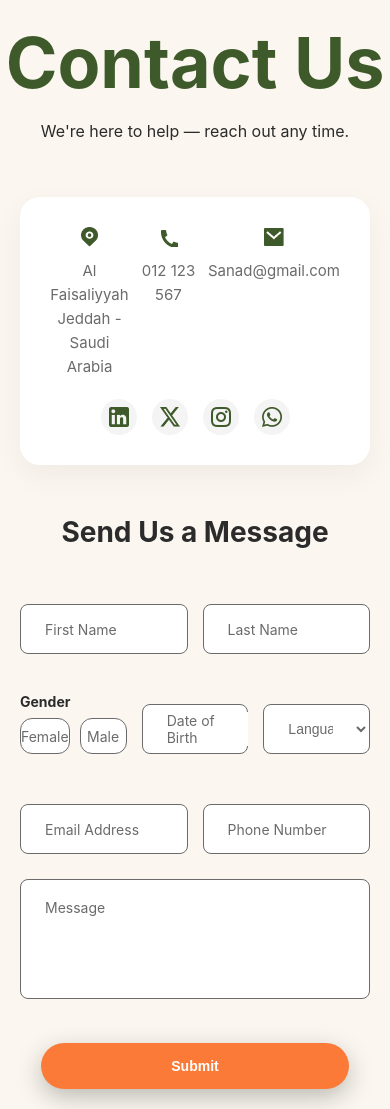
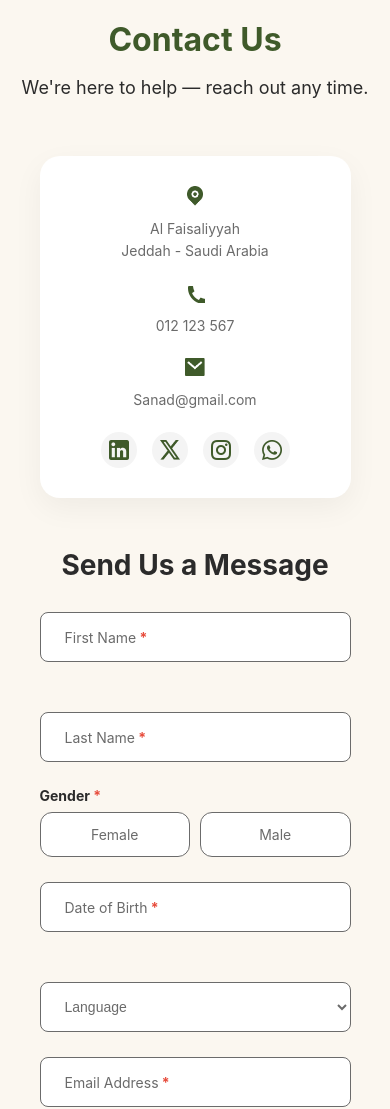
Before and after one commit to r-omar71/Sanad, a plain HTML site: page pages/contact.html in a window 390 px wide. Shown: the part 120-1229 px from the top of the page. Drawn offline with Linux system fonts and the light colour scheme.

Commit message:
fixing the responsiveness in contact and anout us page

```diff
--- a/css/About.css
+++ b/css/About.css
@@ -64,28 +64,25 @@ nav img{
     margin-top: 100px;
 }
 .about-us h1{
-    font-size: 45px;
+    font-size: 52px !important;
     color: #3F5A2A;
     margin-bottom: 10px;
 }
 .about-us p{
-    font-size: 1.1rem;
+    font-size: 20px;
     color: #2B2B2B;
     max-width: 600px;
     margin: 0 auto;
     line-height: 1.6;
 }
 .table-container{
+    overflow: hidden;
     background-color: #FFFFFF;
     padding: 30px;
     border-radius: 25px;
     box-shadow: 0 10px 30px rgba(0, 0, 0, 0.05);
     width: 1000px;
-    height: 20px 0;
-    overflow: hidden;
-    margin: 20px 0;
-    display: flex;
-    align-items: center;
+
 }
 table{
     width: 100%;
@@ -99,7 +96,7 @@ table th{
     padding: 15px 10px;
     color: #2B2B2B;
     font-weight: 600;
-    font-size: 20px;
+    font-size: 14px !important;
     white-space: nowrap;
 }
 table th:first-child{
@@ -110,7 +107,7 @@ table th:last-child{
 }
 tbody td{
     padding: 20px 10px;
-    font-size: 18px;
+    font-size: 14px !important;
     vertical-align: middle;
     white-space: nowrap;
 }
@@ -191,30 +188,24 @@ footer{
     margin-top: 24px;
 }
 
-@media (max-width: 768px){
-    .about-us h1{
-        font-size: 2rem;
-    }
-    .table-container{
-        padding: 15px;
-        width: 100%;
-    }
-    table th, table td{
-        padding: 10px 5px;
-        font-size: 0.85rem;
-    }
-    .icon-link{
-        width: 30px;
-        height: 30px;
-    }
-    .icon-link img{
-        width: 15px;
-    }
-}
+
 
     /*Responsive Layout*/
 
     @media screen and (max-width:872px){
+        body{
+            padding: 30px 15px;
+        }
+        .table-container{
+            width: 100%;
+            max-width: 95vw;
+            overflow-x: auto;
+            display: block;
+            padding: 20px;
+        }
+        table{
+            min-width: 800px;
+        }
 
         /*footer query*/
     .footer-top{
@@ -229,6 +220,12 @@ footer{
     }
     }
 @media screen and (max-width:690px) {
+    .about-us h1{
+        font-size: 36px !important;
+    }
+    .about-us p{
+        font-size: 24px !important;
+    }
         /*nav query*/
     .nav-links{
         gap: 20px;
@@ -253,6 +250,18 @@ footer{
 }
 
 @media screen and (max-width: 475px) {
+    body{
+        padding: 20px 10px;
+    }
+    .about-us h1{
+        font-size: 32px !important;
+    }
+    .about-us p{
+        font-size: 22px;
+    }
+    .table-container{
+        padding: 10px;
+    }
 
      /*nav query*/
      .navbar{
--- a/css/Contact.css
+++ b/css/Contact.css
@@ -59,8 +59,11 @@ header{
 }
 header h1{
     color: #3F5A2A;
-    font-size: 70px;
+    font-size: 52px;
     margin: 0 0 10px;
+}
+header p{
+    font-size: 20px;
 }
 .container{
     max-width: 700px;
@@ -95,7 +98,7 @@ header h1{
 }
 .info-details{
     color: #6B6B6B;
-    font-size: 15px;
+    font-size: 14px;
     line-height: 1.6;
     margin: 0;
 }
@@ -154,9 +157,7 @@ textarea{
     height: 120px;
     resize: none;
 }
-input:focus, select:focus, textarea:focus {
-    border: 1.5px solid #FB7A38 !important;
-}
+
 .floating-label {
     position: absolute;
     left: 20px;
@@ -174,6 +175,10 @@ textarea + .floating-label{
     top: 20px;
     transform: none;
 }
+input:focus, select:focus, textarea:focus {
+    border: 1.5px solid #FB7A38 !important;
+    outline: none;
+}
 input:focus + .floating-label,
 input:not(:placeholder-shown) + .floating-label,
 textarea:focus + .floating-label,
@@ -183,6 +188,20 @@ textarea:not(:placeholder-shown) + .floating-label {
     color: #FB7A38;
     font-weight: bold;
     transform: translateY(-50%);
+    background: linear-gradient(to bottom, #FBF7F0 50%, #FFFFFF 50%) !important;
+}
+input:focus + .floating-label,
+textarea:focus + .floating-label,
+select:focus + .floating-label {
+    color: #FB7A38 !important;
+}
+input:focus, select:focus, textarea:focus {
+    border: 1.5px solid #FB7A38 !important;
+    outline: none;
+}
+input:not(:placeholder-shown):not(:focus) + .floating-label,
+textarea:not(:placeholder-shown):not(:focus) + .floating-label {
+    color: #6B6B6B;
 }
 .gender-title {
     display: block;
@@ -201,7 +220,7 @@ textarea:not(:placeholder-shown) + .floating-label {
     background-color: rgba(251, 122, 56, 0.15);
     border-color: #FB7A38;
 }
-.submit-btn{
+.submit-button{
     background-color: #FB7A38;
     color: #FFFFFF;
     border: none;
@@ -210,14 +229,14 @@ textarea:not(:placeholder-shown) + .floating-label {
     cursor: pointer;
     display: block;
     margin: 40px auto;
-    font-size: 14px;
+    font-size: 14px !important;
     font-weight: bold;
     box-shadow: 0px 8px 25px 0px rgba(0, 0, 0, 0.25);
     transition: transform 0.3s ease, box-shadow 0.3s ease;
 }
-.submit-btn:hover {
+.submit-button:hover {
     box-shadow: 0px 8px 25px 0px rgba(0, 0, 0, 0.45);
-    transform: scale(1.03);
+    transform: scale(1.06);
 }
 
 input[type="date"]:focus,
@@ -225,10 +244,7 @@ input[type="date"]:valid,
 input[type="date"]:not(:placeholder-shown) {
     color: #6B6B6B;
 }
-select:not([value=""]):valid {
-    border: 1.5px solid #FB7A38 !important;
-    color: #FB7A38 !important;
-}
+
 select:active {
     border-color: #FB7A38;
 }
@@ -251,6 +267,7 @@ input:focus, textarea:focus {
     justify-content: center;
     height: 36px;
     font-size: 14px;
+    font-family: inherit;
     transition: 0.3s;
     border: 0.5px solid #6B6B6B;
     border-radius: 12px;
@@ -271,6 +288,18 @@ input[type="date"]:not(:placeholder-shown) {
 }
 select{
     color: #6B6B6B;
+}
+input[required] + .floating-label::after,
+textarea[required] + .floating-label::after,
+select[required] + .floating-label::after {
+    content: " *";
+    color: #e74c3c;
+    font-weight: bold;
+}
+.gender-title::after {
+    content: " *";
+    color: #e74c3c;
+    font-weight: bold;
 }
 
     /*footer Styling*/
@@ -328,6 +357,12 @@ footer{
 /*Responsive Layout*/
 
     @media screen and (max-width:872px){
+        .container{
+            max-width: 90%;
+        }
+        .submit-button{
+            padding: 15px 80px;
+        }
 
         /*footer query*/
     .footer-top{
@@ -340,7 +375,26 @@ footer{
         justify-content: center;
     }
     }
+
 @media screen and (max-width:690px) {
+    header h1{
+        font-size: 36px;
+    }
+    header p{
+        font-size: 20px !important;
+    }
+    .row{
+        flex-direction: column;
+        gap: 25px;
+        align-items: stretch;
+    }
+    .info-grid{
+        flex-direction: column;
+        gap: 20px;
+    }
+    .info-card{
+        max-width: 100%;
+    }
         /*nav query*/
     .nav-links{
         gap: 20px;
@@ -365,6 +419,24 @@ footer{
 }
 
 @media screen and (max-width: 475px) {
+    header h1{
+        font-size: 32px;
+    }
+    header p{
+        font-size: 18px !important;
+    }
+    .submit-button{
+        width: 100%;
+        padding: 15px 0;
+        font-size: 12px !important;
+        width: 50%;
+    }
+    .gender-options{
+        flex-direction:row;
+    }
+    .button-design{
+        height: 45px;
+    }
 
      /*nav query*/
      .navbar{
--- a/css/LandingPage.css
+++ b/css/LandingPage.css
@@ -120,7 +120,7 @@ nav img{
 
 }
 .volunteer-button:hover{
-     box-shadow: 0px 8px 25px 0px rgba(0, 0, 0, 0.45);
+    box-shadow: 0px 8px 25px 0px rgba(0, 0, 0, 0.45);
     transform: scale(1.06);
 }
 
--- a/pages/contact.html
+++ b/pages/contact.html
@@ -3,7 +3,7 @@
 <head>
     <meta charset="UTF-8">
     <meta name="viewport" content="width=device-width, initial-scale=1.0">
-    <title>Conatct Us</title>
+    <title>Contact Us</title>
     <link rel="stylesheet" href="../css/Contact.css">
     <!--Favicon-->
     <link rel="icon" type="image/png" href="../media/favicon.png">
@@ -57,11 +57,11 @@
             <form>
                 <div class="row">
                     <div class="input-group">
-                        <input type="text" id="fname" placeholder=" ">
+                        <input type="text" id="fname" placeholder=" " required>
                         <label for="fname" class="floating-label">First Name</label>
                     </div>
                     <div class="input-group">
-                        <input type="text" id="lname" placeholder=" ">
+                        <input type="text" id="lname" placeholder=" " required>
                         <label for="lname" class="floating-label">Last Name</label>
                     </div>
                 </div>
@@ -70,11 +70,11 @@
                         <label class="gender-title">Gender</label>
                         <div class="gender-options">
                             <label class="radio-label">
-                                <input type="radio" name="gender" value="female">
+                                <input type="radio" name="gender" value="female" required>
                                 <span class="button-design">Female</span>
                             </label>
                             <label class="radio-label">
-                                <input type="radio" name="gender" value="male">
+                                <input type="radio" name="gender" value="male" required>
                                 <span class="button-design">Male</span>
                             </label>
                         </div>
@@ -82,7 +82,7 @@
                     <div class="input-group">
                         <input type="text" id="birthdate" placeholder=" "
                             onfocus="(this.type='date')"
-                            onblur="if(!this.value)this.type='text'">
+                            onblur="if(!this.value)this.type='text'" required>
                         <label for="birthdate" class="floating-label">Date of Birth</label>
                     </div>
                     <div class="input-group">
@@ -97,19 +97,22 @@
                 </div>
                 <div class="row">
                     <div class="input-group">
-                        <input type="email" id="email" placeholder=" ">
+                        <input type="email" id="email" placeholder=" " required>
                         <label for="email" class="floating-label">Email Address</label>
                     </div>
                     <div class="input-group">
-                        <input type="tel" id="phone" placeholder=" ">
+                        <input type="tel" id="phone" placeholder=" " required
+                        inputmode="numeric"
+                        pattern="[0-9]*"
+                        oninput="this.value = this.value.replace(/[^0-9]/g, '');">
                         <label for="phone" class="floating-label">Phone Number</label>
                     </div>
                 </div>
                 <div class="input-group">
-                        <textarea id="message" placeholder=" "></textarea>
+                        <textarea id="message" placeholder=" " required></textarea>
                         <label for="message" class="floating-label">Message</label>
                 </div>
-                <button type="submit" class="submit-btn">Submit</button>
+                <button type="submit" class="submit-button">Submit</button>
             </form>
         </section>
     </main>
```
Also changed, not shown: pages/about.html (+13 -13 lines), media/github-about.png (added), media/link-about.png (added).
